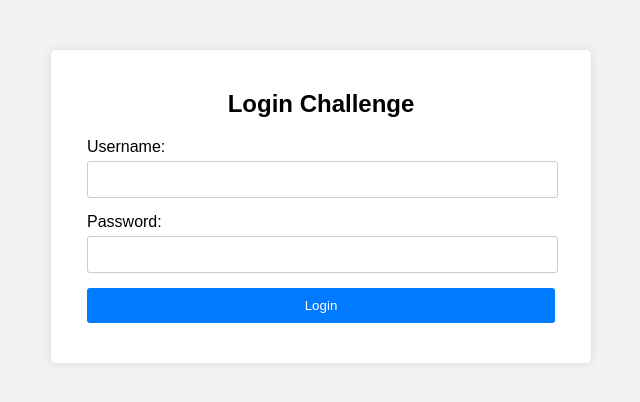
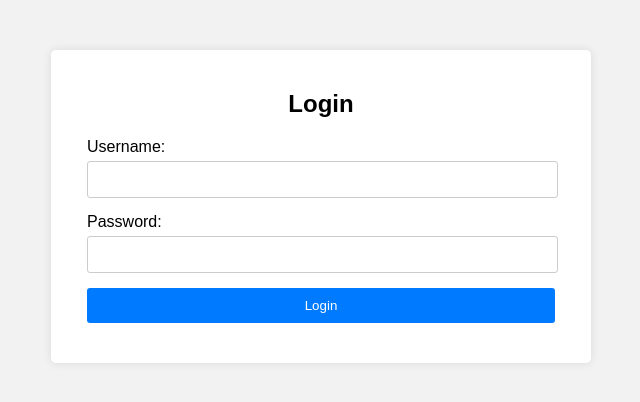
Before and after one commit to Chandra158/temp, a plain HTML site: page index.html in a window 1280 px wide. Shown: the whole page, without its empty margins (319-959 px from the left). Drawn offline with Linux system fonts and the light colour scheme.

Commit message:
Update index.html

```diff
--- a/index.html
+++ b/index.html
@@ -8,7 +8,7 @@
 </head>
 <body>
     <div class="container">
-        <h2>Login Challenge</h2>
+        <h2>Login</h2>
         <div id="loginForm">
             <form id="loginForm" onsubmit="submitForm(event)">
                 <div class="form-group">
```
